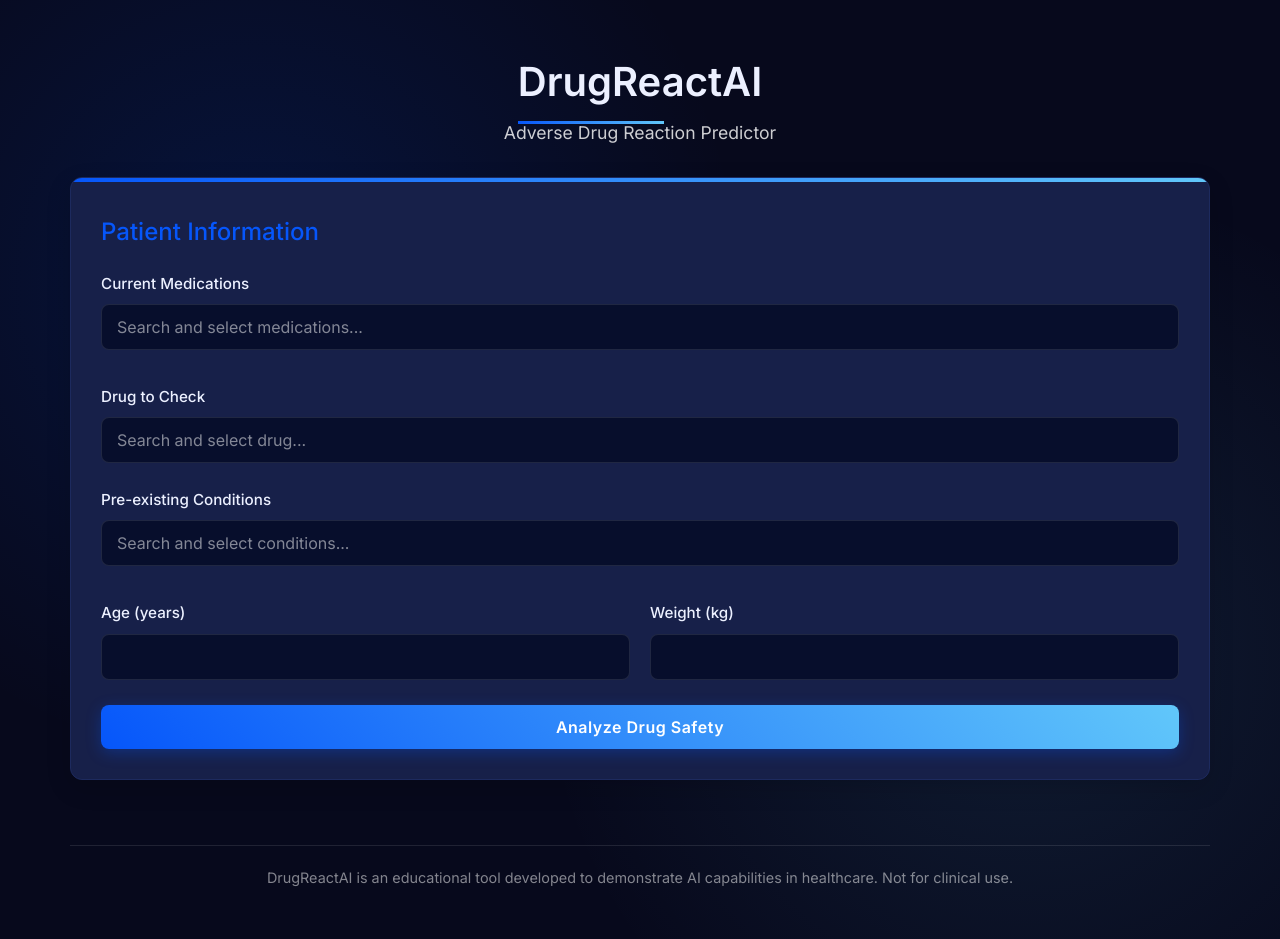
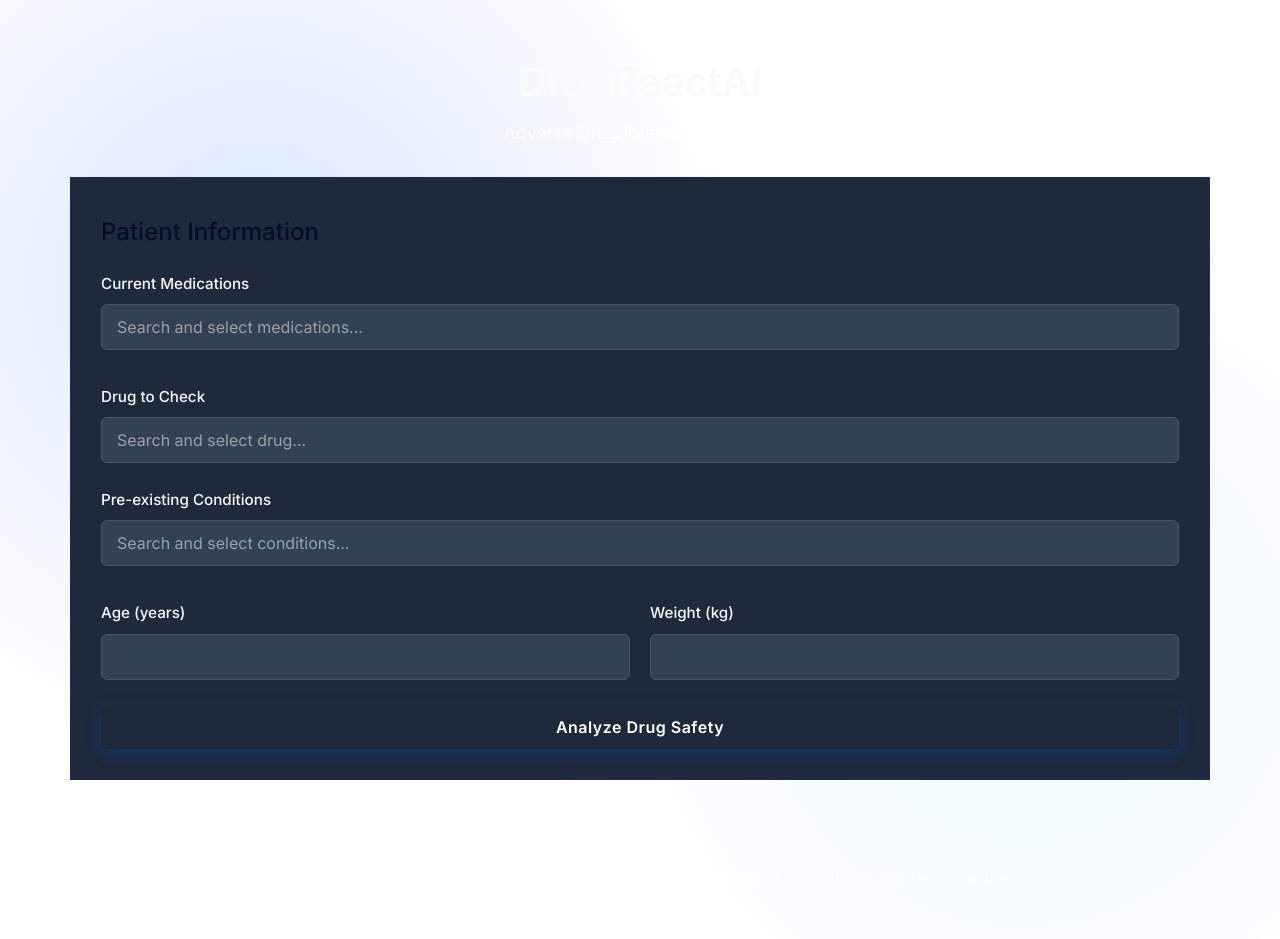
Before and after one commit to Bhatia06/CliniQAI, a Flask app: page / in a window 1280 px wide. Run offline with Flask 2, Linux system fonts and the light colour scheme.

Commit message:
Project Clean Up

```diff
--- a/AI_MODEL/biomedical_chatbot/app.py
+++ b/AI_MODEL/biomedical_chatbot/app.py
@@ -49,10 +49,21 @@
 
 @app.route('/')
 def home():
+    """Render the main application page"""
     return render_template('index.html')
 
 @app.route('/api/analyze', methods=['POST'])
 def analyze_medications():
+    """
+    Analyze potential adverse drug reactions
+
+    Takes patient data including current medications, drug to check,
+    pre-existing conditions, age, and weight to predict potential
+    adverse reactions.
+
+    Returns:
+        JSON with analysis results or error message
+    """
     try:
         data = request.get_json()
 
@@ -64,10 +75,10 @@
         # Extract and validate age
         try:
             age = int(data.get('age', 0))
-            if age < 1 or age > 100:
+            if age < 1 or age > 120:
                 return jsonify({
                     'success': False,
-                    'error': 'Age must be between 1 and 100 years'
+                    'error': 'Age must be between 1 and 120 years'
                 }), 400
         except (ValueError, TypeError):
             return jsonify({
@@ -78,10 +89,10 @@
         # Extract and validate weight
         try:
             weight = float(data.get('weight', 0.0))
-            if weight < 1 or weight > 200:
+            if weight < 1 or weight > 300:
                 return jsonify({
                     'success': False,
-                    'error': 'Weight must be between 1 and 200 kg'
+                    'error': 'Weight must be between 1 and 300 kg'
                 }), 400
         except (ValueError, TypeError):
             return jsonify({
@@ -112,7 +123,19 @@
         }), 400
 
 def rule_based_prediction(current_medications, drug_to_use, preexisting_conditions, age, weight):
-    """Use rule-based approach to predict adverse reactions"""
+    """
+    Use rule-based approach to predict adverse reactions
+
+    Args:
+        current_medications: List of medications the patient is currently taking
+        drug_to_use: Drug being checked for potential adverse reactions
+        preexisting_conditions: List of patient's pre-existing medical conditions
+        age: Patient's age in years
+        weight: Patient's weight in kilograms
+
+    Returns:
+        Dictionary with adverse reactions and patient information
+    """
     adverse_reactions = generate_adverse_reactions(
         current_medications,
         drug_to_use,
@@ -136,7 +159,12 @@
 
 @app.route('/api/medications', methods=['GET'])
 def get_medications():
-    """API endpoint to get list of available medications"""
+    """
+    API endpoint to get list of available medications
+
+    Returns:
+        JSON with list of medication names
+    """
     return jsonify({
         'success': True,
         'medications': sorted(ALL_MEDICATIONS)
@@ -144,11 +172,17 @@
 
 @app.route('/api/conditions', methods=['GET'])
 def get_conditions():
-    """API endpoint to get list of available conditions"""
+    """
+    API endpoint to get list of available medical conditions
+
+    Returns:
+        JSON with list of condition names
+    """
     return jsonify({
         'success': True,
         'conditions': sorted(ALL_CONDITIONS)
     })
 
 if __name__ == '__main__':
+    # Start the Flask development server
     app.run(debug=True, port=8084, host='0.0.0.0')
--- a/AI_MODEL/biomedical_chatbot/static/styles.css
+++ b/AI_MODEL/biomedical_chatbot/static/styles.css
@@ -1,26 +1,43 @@
+/*
+ * CliniQAI - Adverse Drug Reaction Predictor
+ * Custom CSS for the AI model component
+ *
+ * This stylesheet provides the styling for the AI model interface, including:
+ * - Color scheme based on primary color rgb(7, 14, 44)
+ * - Form styling for patient information
+ * - Custom dropdown implementation
+ * - Results display with severity-based coloring
+ * - Responsive design for various screen sizes
+ */
+
 /* Base variables */
 :root {
-    --primary-color: #0656fa;
-    --secondary-color: #61c7fa;
-    --accent-color: #2a74d5;
-    --dark-bg: #121630;
-    --darker-bg: #07091c;
-    --light-text: #ecf0ff;
-    --card-bg: #172049;
-    --input-bg: rgb(7, 14, 44);
-    --border-color: rgba(255, 255, 255, 0.1);
-    --success-color: #00e676;
-    --error-color: #ff3d71;
-    --warning-color: #ffab00;
+    /* Primary Colors */
+    --primary-color: rgb(7, 14, 44);
+    --primary-light: rgba(7, 14, 44, 0.8);
+    --primary-dark: rgb(5, 10, 30);
 
-    --high: var(--error-color);
-    --medium: var(--warning-color);
-    --low: var(--success-color);
+    /* Accent Colors */
+    --accent-color: rgb(97, 199, 250);
+    --accent-light: rgb(137, 207, 240);
 
-    --border-radius: 12px;
-    --input-radius: 8px;
-    --box-shadow: 0 8px 24px rgba(0, 0, 0, 0.15);
-    --transition: all 0.2s ease;
+    /* Background and Text Colors */
+    --bg-color: rgb(15, 23, 42);
+    --card-bg: rgb(30, 41, 59);
+    --input-bg: rgb(51, 65, 85);
+    --light-text: rgb(248, 250, 252);
+    --muted-text: rgb(148, 163, 184);
+
+    /* Status Colors */
+    --success-color: rgb(34, 197, 94);
+    --warning-color: rgb(234, 179, 8);
+    --danger-color: rgb(239, 68, 68);
+
+    /* UI Elements */
+    --border-color: rgb(71, 85, 105);
+    --input-radius: 6px;
+    --card-radius: 12px;
+    --shadow: 0 10px 15px -3px rgba(0, 0, 0, 0.1), 0 4px 6px -2px rgba(0, 0, 0, 0.05);
 }
 
 /* Reset and base styles */
```
Also changed, not shown: AI_MODEL/biomedical_chatbot/requirements.txt (+24 -23 lines), AI_MODEL/biomedical_chatbot/static/index.html (deleted, +0 -52 lines), AI_MODEL/biomedical_chatbot/static/script.js (+15 -0 lines), AI_MODEL/biomedical_chatbot/README.md (deleted), doctor-portal/README.md (deleted), patient-portal/README.md (deleted).
